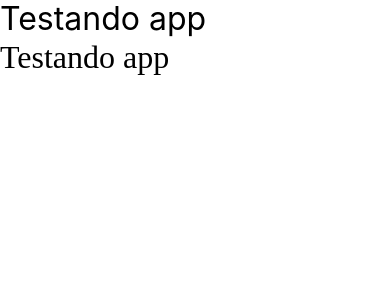
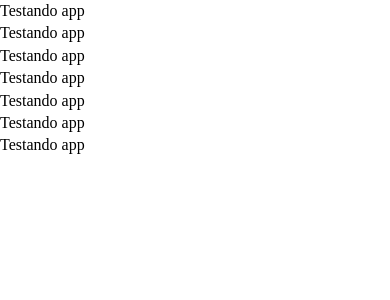
Before and after one commit to mguibtech/nubble-App, a React Native app: screen / in a window 390 px wide. Shown: the top 300 px of the page. Built offline with nearby package versions, Linux system fonts and the light colour scheme.

Commit message:
feat - Adicionando tipagem para o estilo da font

```diff
--- a/App.tsx
+++ b/App.tsx
@@ -8,8 +8,13 @@ function App(): React.JSX.Element {
 
   return (
     <SafeAreaView>
-      <Text preset='headingLarge'>Testando app</Text>
-      <Text preset='headingLarge' style={{ fontFamily: 'Telma-Bold' }}>Testando app</Text>
+      <Text bold>Testando app</Text>
+      <Text italic>Testando app</Text>
+      <Text semibold>Testando app</Text>
+      <Text bold italic>Testando app</Text>
+      <Text bold semibold>Testando app</Text>
+      <Text italic semibold>Testando app</Text>
+      <Text italic semibold>Testando app</Text>
 
     </SafeAreaView>
   );
--- a/src/components/Text/Text.tsx
+++ b/src/components/Text/Text.tsx
@@ -3,14 +3,40 @@ import { Text as RNText, TextProps as RNTextProps, TextStyle } from 'react-nativ
 
 interface TextProps extends RNTextProps {
     preset?: TextVariants;
+    bold?: boolean;
+    italic?: boolean;
+    semibold?: boolean;
 }
 
-export function Text({ children, preset = 'paragraphMedium', style, ...rest }: TextProps) {
+export function Text({ children, preset = 'paragraphMedium', style, bold, italic, semibold, ...rest }: TextProps) {
+
+    const fontFamily = getFontFamily(preset, bold, italic, semibold);
 
     return (
-        <RNText style={[$fontSizes[preset], style]} {...rest}>{children}
+        <RNText style={[$fontSizes[preset], { fontFamily }, style]} {...rest}>{children}
         </RNText>
     )
+}
+
+function getFontFamily(preset: TextVariants, bold?: boolean, italic?: boolean, semibold?: boolean) {
+    if (preset === 'headingLarge' || preset === 'headingMedium' || preset === 'headingSmall') {
+        return italic ? $fontFamily.boldItalic : $fontFamily.bold;
+    }
+
+    switch (true) {
+        case bold && italic:
+            return $fontFamily.boldItalic;
+        case bold:
+            return $fontFamily.bold;
+        case italic:
+            return $fontFamily.italic;
+        case semibold && italic:
+            return $fontFamily.mediumItalic;
+        case semibold:
+            return $fontFamily.medium;
+        default:
+            return $fontFamily.regular;
+    }
 }
 
 type TextVariants =
@@ -35,3 +61,16 @@ const $fontSizes: Record<TextVariants, TextStyle> = {
     paragraphCaption: { fontSize: 12, lineHeight: 16.8 },
     paragraphCaptionSmall: { fontSize: 10, lineHeight: 14 },
 }
+
+const $fontFamily = {
+    black: 'Satoshi-Black',
+    blackItalic: 'Satoshi-BlackItalic',
+    bold: 'Satoshi-Bold',
+    boldItalic: 'Satoshi-BoldItalic',
+    italic: 'Satoshi-Italic',
+    light: 'Satoshi-Light',
+    lightItalic: 'Satoshi-LightItalic',
+    medium: 'Satoshi-Medium',
+    mediumItalic: 'Satoshi-MediumItalic',
+    regular: 'Satoshi-Regular',
+}
```
